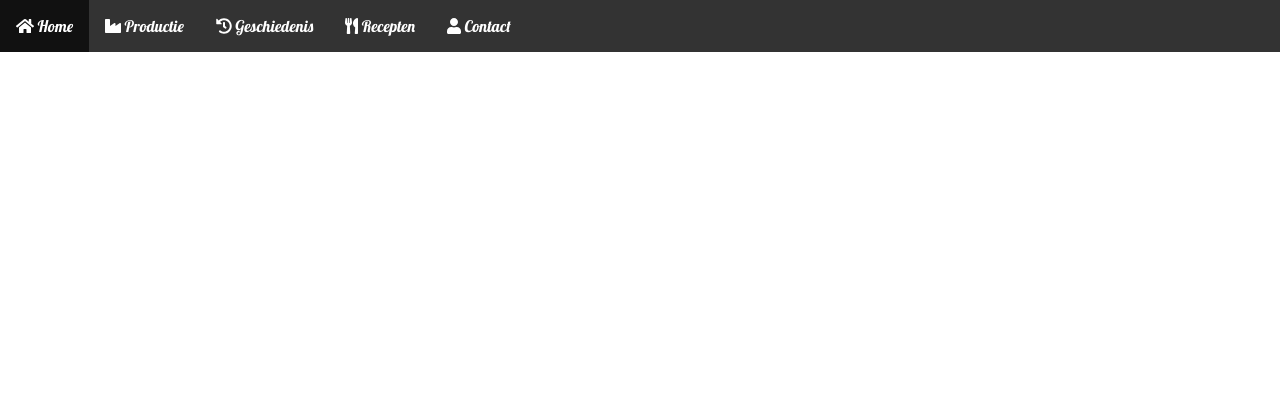
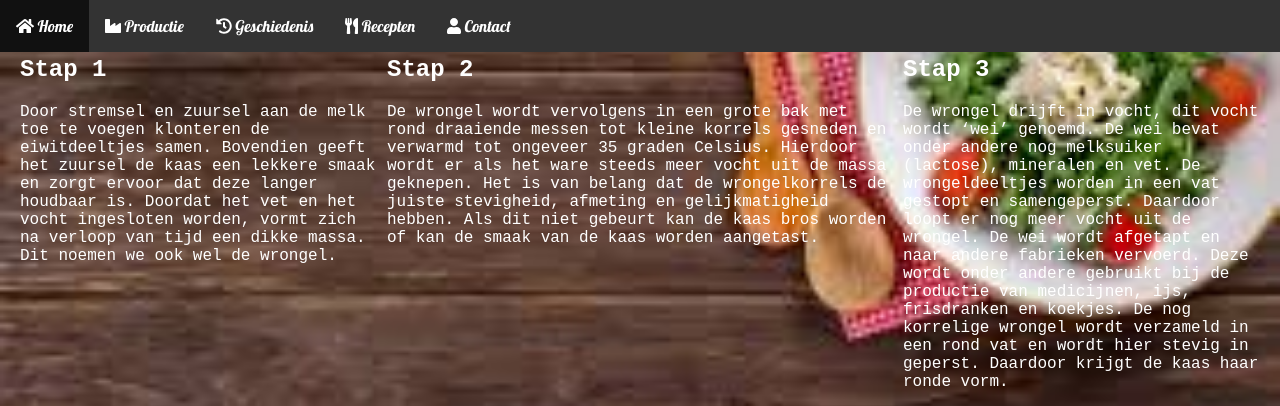
Before and after one commit to BuzzPrograms/Kaassite, a plain HTML site: page productie.html in a window 1280 px wide. Shown: the top 406 px of the page. Drawn offline with Linux system fonts and the light colour scheme.

Commit message:
Update productie.html

```diff
--- a/productie.html
+++ b/productie.html
@@ -8,7 +8,18 @@
     <link href="https://fonts.googleapis.com/css?family=Lobster" rel="stylesheet">
     <script defer src="https://use.fontawesome.com/releases/v5.0.6/js/all.js"></script>
     <title>Kaas</title>
-
+	  	<style>
+		body {
+   		 /* The image used */
+    		background-image: url("images.jpg");
+   		 /* Full height */
+   		 height: 100%;
+   		 /* Center and scale the image nicely */
+   		 background-position: center;
+   		 background-repeat: no-repeat;
+  		 background-size: cover;
+	       	}
+	</style>
 </head>
 	 <body>
       <div class="menu-div">
```
